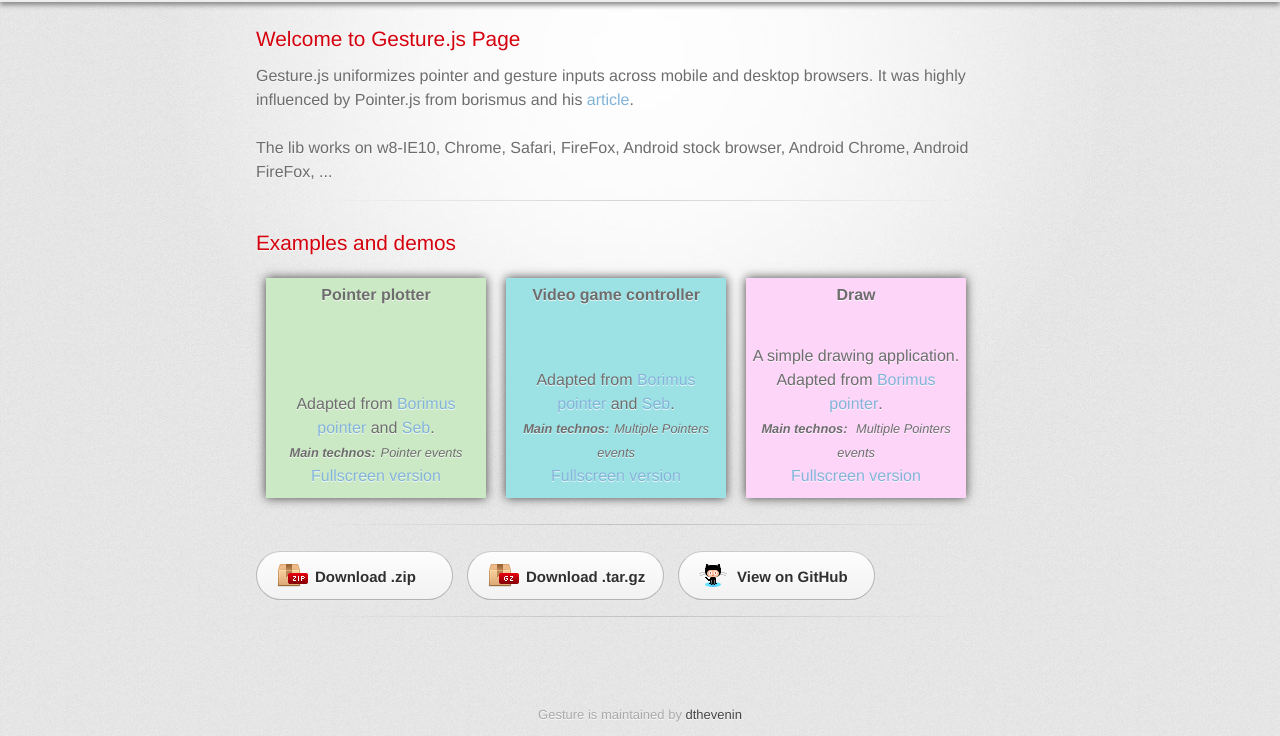
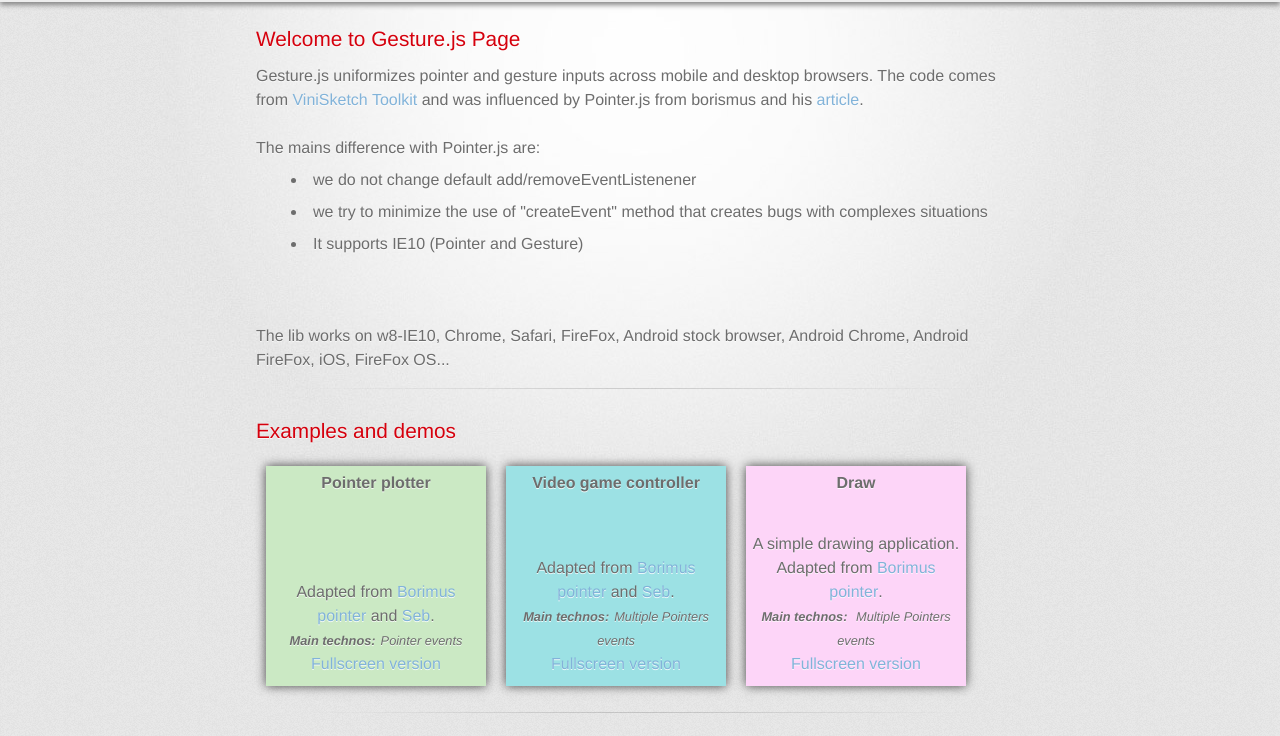
Before and after one commit to dthevenin/Gesture, a plain HTML site: page index.html in a window 1280 px wide. Shown: the part 59-795 px from the top of the page. Drawn offline with Linux system fonts and the light colour scheme; a web font is replaced by a local one.

Commit message:
Update doc

```diff
--- a/index.html
+++ b/index.html
@@ -28,9 +28,18 @@
 
         <section id="main_content">
           <h3>Welcome to Gesture.js Page</h3>
-           Gesture.js uniformizes pointer and gesture inputs across mobile and desktop browsers. It was highly influenced by Pointer.js from borismus and his <a href="http://smus.com/mouse-touch-pointer/">article</a>.
+           Gesture.js uniformizes pointer and gesture inputs across mobile and desktop browsers.
+           The code comes from <a href="https://github.com/vinisketch/VSToolkit">ViniSketch Toolkit</a>
+           and was influenced by Pointer.js from borismus and his <a href="http://smus.com/mouse-touch-pointer/">article</a>.
            <br><br>
-           The lib works on w8-IE10, Chrome, Safari, FireFox, Android stock browser, Android Chrome, Android FireFox, ...
+           The mains difference with Pointer.js are:
+           <ul>
+             <li>we do not change default add/removeEventListenener</li>
+             <li>we try to minimize the use of "createEvent" method that creates bugs with complexes situations</li>
+             <li>It supports IE10 (Pointer and Gesture)</li>
+            </ul>
+           <br><br>
+           The lib works on w8-IE10, Chrome, Safari, FireFox, Android stock browser, Android Chrome, Android FireFox, iOS, FireFox OS...
         </section>
 
         <hr>
```
